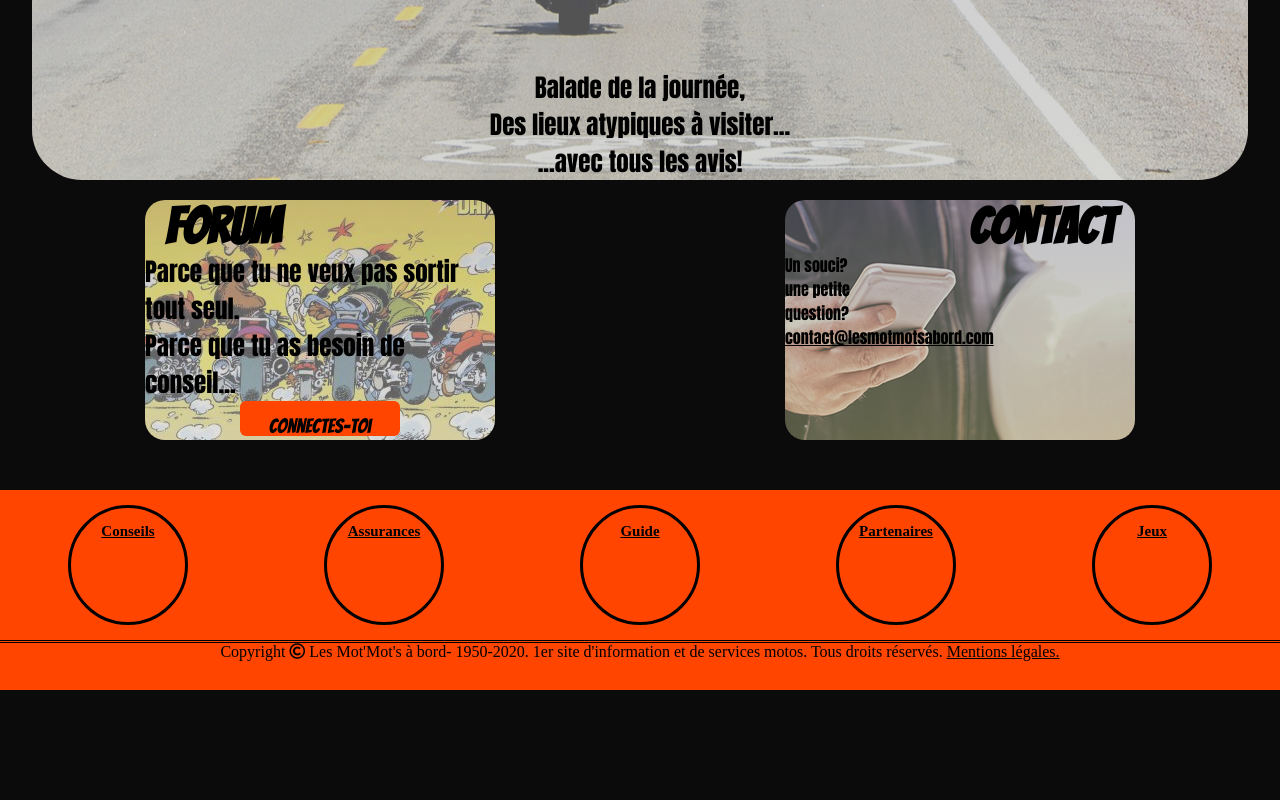
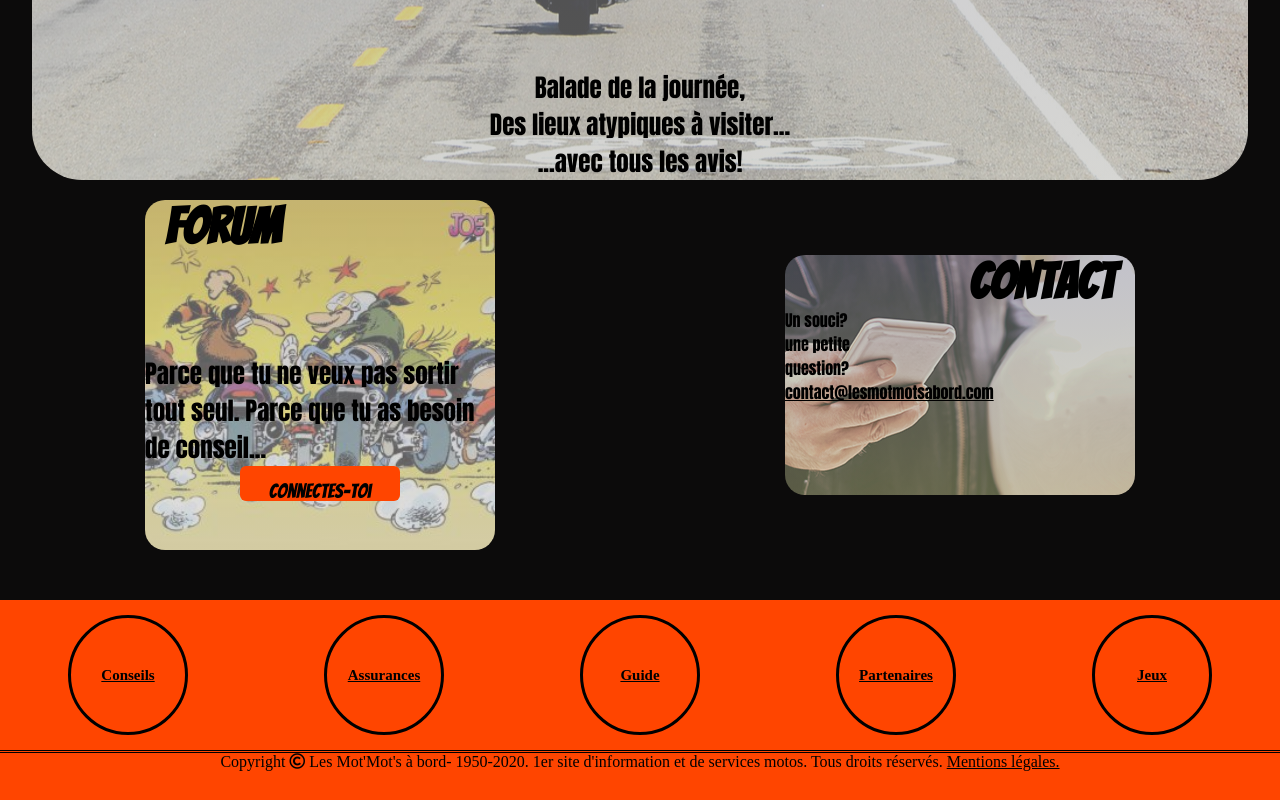
Before and after one commit to Stefani8511/motmot, a plain HTML site: page index.html in a window 1280 px wide. Shown: the part 1145-1945 px from the top of the page. Before the commit the page ends 1835 px from the top, so only its background shows below. Drawn offline with Linux system fonts and the light colour scheme.

Commit message:
derniere modifdu jour

```diff
--- a/index.html
+++ b/index.html
@@ -156,10 +156,13 @@
 
         <section class="forum">
             <h2>Forum</h2>
-            <p>Parce que tu ne veux pas sortir tout seul.<br>
+            <div class="parce">
+            <p>Parce que tu ne veux pas sortir tout seul.
                 Parce que tu as besoin de conseil...
-                <a href="#" class="button2">Connectes-toi</a>
+
+
             </p>
+            <a href="#" class="button2">Connectes-toi</a></div>
         </section>
 
         <section class="contact">
@@ -175,16 +178,17 @@
                     <li class="tem"><a href="#">
                             <h4>Conseils</h4>
                         </a> </li>
-                    <li class="tem"><a href="#">
+                    <li class="tem">
+                        <a href="#">
                             <h4>Assurances</h4>
                         </a> </li>
                     <li class="tem"><a href="#">
                             <h4>Guide</h4>
                         </a> </li>
-                        <li class="tem"><a href="#">
+                    <li class="tem"><a href="#">
                             <h4>Partenaires</h4>
                         </a> </li>
-                        <li class="tem"><a href="#">
+                    <li class="tem"><a href="#">
                             <h4>Jeux</h4>
                         </a> </li>
 
@@ -196,7 +200,8 @@
 
 
             <div class="copy">
-                <p> Copyright <i class="far fa-copyright"></i> Les Mot'Mot's à bord- 1950-2020. 1er site d'information et
+                <p> Copyright <i class="far fa-copyright"></i> Les Mot'Mot's à bord- 1950-2020. 1er site d'information
+                    et
                     de services motos. Tous droits réservés. <a href="#">Mentions légales.</a> </p>
             </div>
 
--- a/style.css
+++ b/style.css
@@ -230,11 +230,13 @@ button {
 
 .forum {
     width: 350px;
-    height: 30vh;
+    height: 350px;
 
     border-radius: 20px;
     background: linear-gradient(rgba(162, 162, 168, 0.5), rgba(197, 197, 193, 0.5)), url("potes.jpg") center;
     background-repeat: no-repeat;
+    background-size: cover;
+    background-position: center;
 
 }
 
@@ -251,7 +253,13 @@ h2 {
 .forum h2 {
     margin-left: 20px;
 }
-
+.parce{
+    height:100%;
+    display: flex;
+    flex-direction: column;
+    justify-content: center;
+    align-items: space-around;
+}
 .button2 {
     display: block;
     width: 160px;
@@ -329,7 +337,10 @@ height: 200px;
     padding: 1em;
     border-radius: 100%;
        font-size: 15px;
-    text-align: center;
+   display: flex;
+   justify-content: center;
+   align-items: center;
+
      text-decoration: underline;
 
 
```
